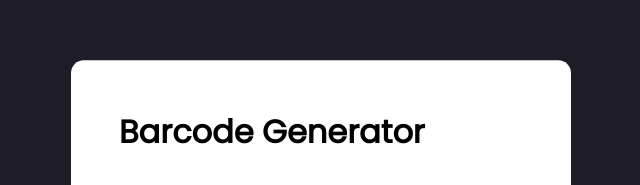
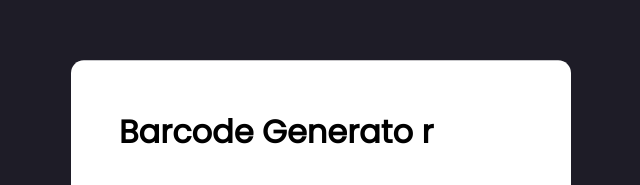
Before and after one commit to mukul2428/DSA-Javascript, a plain HTML site: page Video Content/barcode.html in a window 1280 px wide. Shown: the part 149-334 px from the top of the page, 319-959 px from the left. Drawn offline with Linux system fonts and the light colour scheme.

Commit message:
fix: final ui pleaseee...

```diff
--- a/Video Content/barcode.html
+++ b/Video Content/barcode.html
@@ -51,7 +51,7 @@
   </head>
   <body>
     <div class="unique-container">
-      <h1 class="unique-heading">Barcode Generator</h1>
+      <h1 class="unique-heading">Barcode Generato r</h1>
       <input type="text" id="unique-input" class="unique-input" />
       <button id="unique-btn-barcode-generator" class="unique-button">
         Barcode Generator
```
